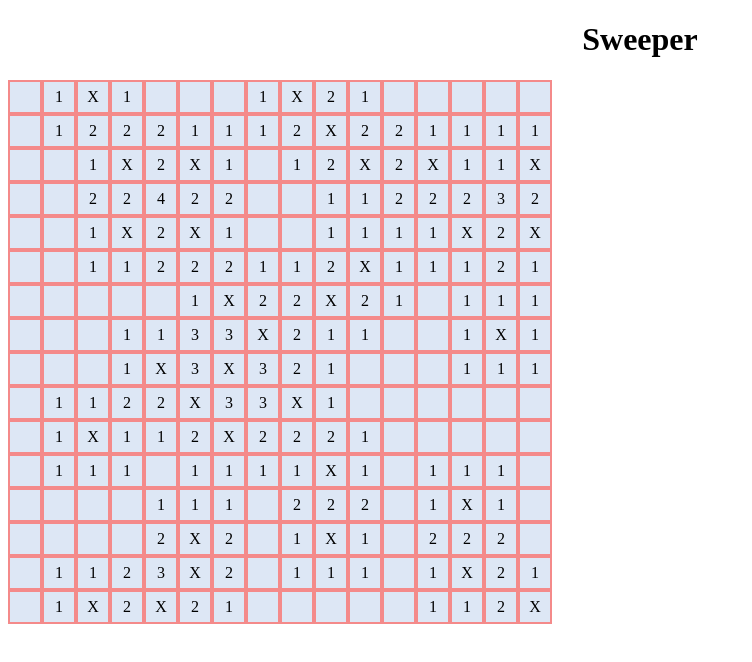
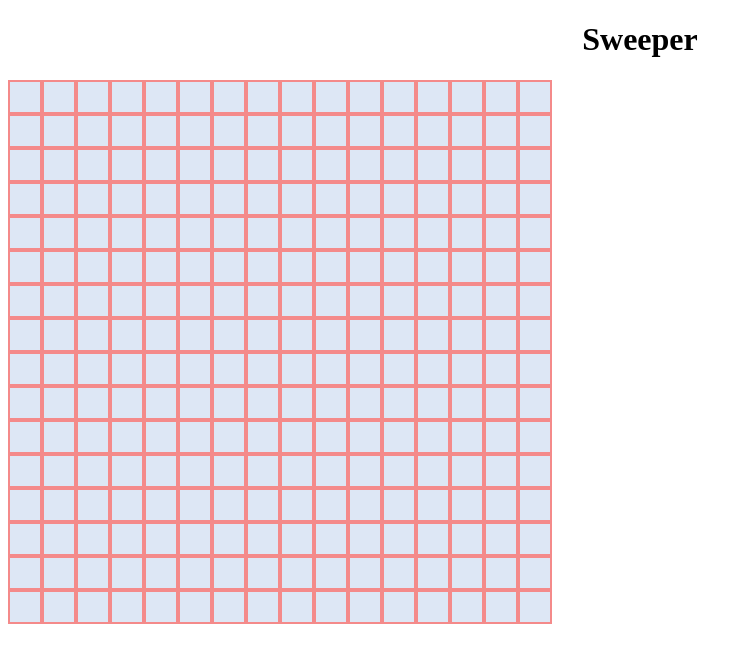
Before and after one commit to VladimirSolo/Sweeper, a React (Create React App) app in the folder sweeper/: page / in a window 1280 px wide. Shown: the top 662 px of the page, without its empty margins (0-752 px from the left). Built offline with nearby package versions, Linux system fonts and the light colour scheme.

Commit message:
connect checked function

```diff
--- a/sweeper/src/components/Board/Board.jsx
+++ b/sweeper/src/components/Board/Board.jsx
@@ -1,4 +1,5 @@
 import React, { useEffect, useState } from 'react'
+import checked from '../../lib/checked';
 import createBoard from '../../lib/createBoard';
 import Cube from '../Cube/Cube';
 import style from './Board.module.css';
@@ -24,10 +25,13 @@ export default function Board() {
   const checkCube = (x, y) => {
     let newGrid = JSON.parse(JSON.stringify(grid));
     if(newGrid[x][y].value === 'X') {
-      alert('mine')
+      alert('bomb')
+    } else {
+      let checkedBoard = checked(newGrid, x, y);
+      setGrid(checkedBoard.arr)
     }
-    newGrid[x][y].revealed = true;
-    setGrid(newGrid);
+    // newGrid[x][y].revealed = true;
+    // setGrid(newGrid);
   }
 
   return (
--- a/sweeper/src/components/Cube/Cube.jsx
+++ b/sweeper/src/components/Cube/Cube.jsx
@@ -9,7 +9,7 @@ export default function Cube({ cell, updateFlag, checkCube }) {
      onClick={() => checkCube(x, y)}
      onContextMenu={(e) => updateFlag(e, x, y)}
      >
-      {cell.value !==0  && cell.value}
+      {cell.revealed ? cell.value : ''}
     </div>
   )
 }
```
